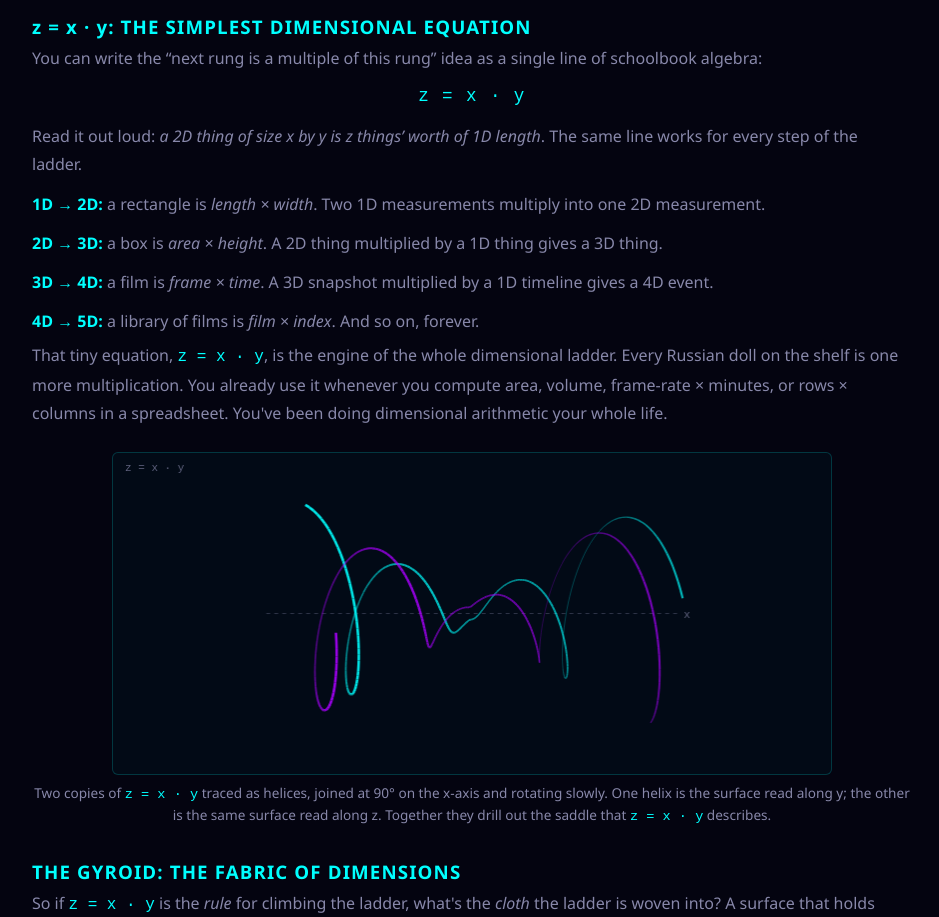
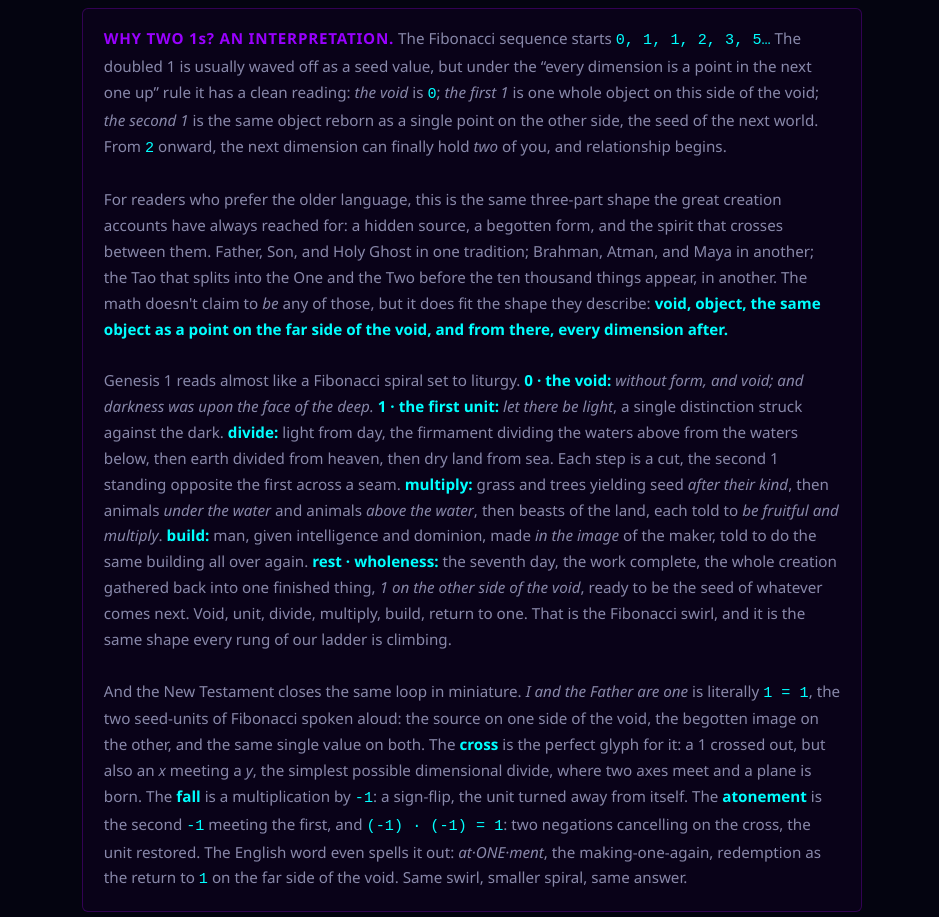
Before and after one commit to kenbin64/tetracubedb, a plain HTML site: page public/index.html in a window 1280 px wide. Shown: the part 4400-5317 px from the top of the page, without its empty margins (168-1107 px from the left). Drawn offline with Linux system fonts and the light colour scheme; animation ran at ten frames a second; a web font is replaced by a local one.

Commit message:
Add Genesis 1 + atonement reading to Fibonacci section

```diff
--- a/public/index.html
+++ b/public/index.html
@@ -1557,6 +1557,61 @@
           (None of this is owned by anyone either: Fibonacci's <em>Liber Abaci</em> is from 1202, and
           the golden ratio is in Euclid's <em>Elements</em>, Book&nbsp;6, around 300&nbsp;BC.)
         </p>
+
+        <div
+          style="max-width:780px;margin:1.6rem auto 0;padding:1.1rem 1.3rem;border:1px solid rgba(170,0,255,0.25);background:rgba(170,0,255,0.04);border-radius:6px;font-size:0.95rem;line-height:1.7;color:var(--txm)">
+          <strong style="color:var(--npu);letter-spacing:0.05em">WHY TWO 1s? AN INTERPRETATION.</strong>
+          The Fibonacci sequence starts <code style="color:var(--nc)">0, 1, 1, 2, 3, 5&hellip;</code>
+          The doubled 1 is usually waved off as a seed value, but under the
+          &ldquo;every dimension is a point in the next one up&rdquo; rule it has a clean reading:
+          <em>the void</em> is <code style="color:var(--nc)">0</code>; <em>the first 1</em> is one whole
+          object on this side of the void; <em>the second 1</em> is the same object reborn as a single
+          point on the other side, the seed of the next world. From <code style="color:var(--nc)">2</code>
+          onward, the next dimension can finally hold <em>two</em> of you, and relationship begins.
+          <br><br>
+          For readers who prefer the older language, this is the same three-part shape the great
+          creation accounts have always reached for: a hidden source, a begotten form, and the spirit
+          that crosses between them. Father, Son, and Holy Ghost in one tradition; Brahman, Atman,
+          and Maya in another; the Tao that splits into the One and the Two before the ten thousand
+          things appear, in another. The math doesn't claim to <em>be</em> any of those, but it does
+          fit the shape they describe: <strong style="color:var(--nc)">void, object, the same object as
+            a point on the far side of the void, and from there, every dimension after.</strong>
+          <br><br>
+          Genesis 1 reads almost like a Fibonacci spiral set to liturgy.
+          <strong style="color:var(--nc)">0 &middot; the void:</strong> <em>without form, and void; and
+            darkness was upon the face of the deep.</em>
+          <strong style="color:var(--nc)">1 &middot; the first unit:</strong> <em>let there be light</em>,
+          a single distinction struck against the dark.
+          <strong style="color:var(--nc)">divide:</strong> light from day, the firmament dividing the
+          waters above from the waters below, then earth divided from heaven, then dry land from sea.
+          Each step is a cut, the second 1 standing opposite the first across a seam.
+          <strong style="color:var(--nc)">multiply:</strong> grass and trees yielding seed
+          <em>after their kind</em>, then animals <em>under the water</em> and animals <em>above the
+            water</em>, then beasts of the land, each told to <em>be fruitful and multiply</em>.
+          <strong style="color:var(--nc)">build:</strong> man, given intelligence and dominion, made
+          <em>in the image</em> of the maker, told to do the same building all over again.
+          <strong style="color:var(--nc)">rest &middot; wholeness:</strong> the seventh day, the work
+          complete, the whole creation gathered back into one finished thing, <em>1 on the other side
+            of the void</em>, ready to be the seed of whatever comes next. Void, unit, divide, multiply,
+          build, return to one. That is the Fibonacci swirl, and it is the same shape every rung of
+          our ladder is climbing.
+          <br><br>
+          And the New Testament closes the same loop in miniature.
+          <em>I and the Father are one</em> is literally <code style="color:var(--nc)">1 = 1</code>,
+          the two seed-units of Fibonacci spoken aloud: the source on one side of the void, the
+          begotten image on the other, and the same single value on both. The
+          <strong style="color:var(--nc)">cross</strong> is the perfect glyph for it: a 1 crossed out,
+          but also an <em>x</em> meeting a <em>y</em>, the simplest possible dimensional divide,
+          where two axes meet and a plane is born. The
+          <strong style="color:var(--nc)">fall</strong> is a multiplication by <code style="color:var(--nc)">-1</code>:
+          a sign-flip, the unit turned away from itself. The
+          <strong style="color:var(--nc)">atonement</strong> is the second <code style="color:var(--nc)">-1</code>
+          meeting the first, and <code style="color:var(--nc)">(-1) &middot; (-1) = 1</code>: two
+          negations cancelling on the cross, the unit restored. The English word even spells it out:
+          <em>at&middot;ONE&middot;ment</em>, the making-one-again, redemption as the return to
+          <code style="color:var(--nc)">1</code> on the far side of the void. Same swirl, smaller
+          spiral, same answer.
+        </div>
 
         <h3 style="color:var(--nc);letter-spacing:0.06em;margin-top:1.8rem">z = x &middot; y: THE SIMPLEST DIMENSIONAL
           EQUATION</h3>
```
